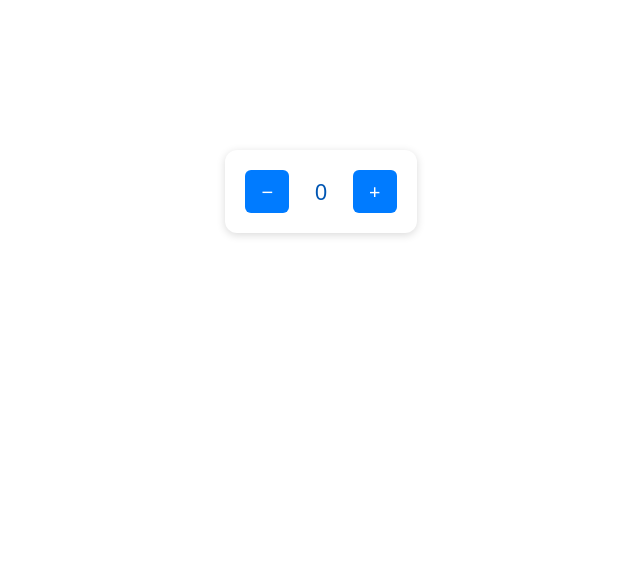
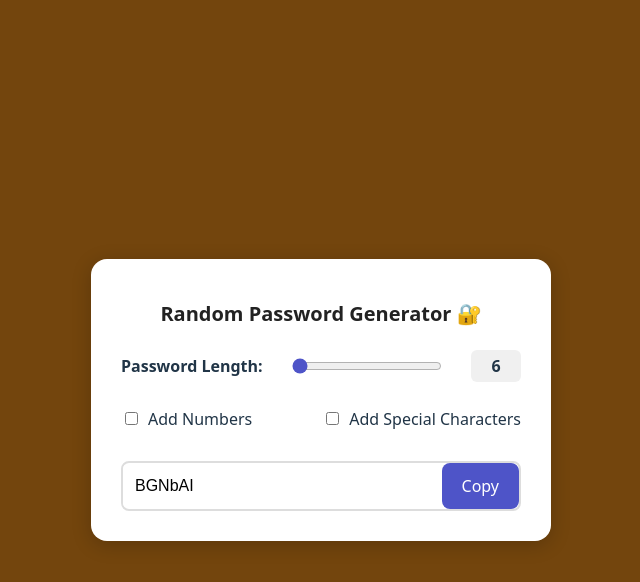
Before and after one commit to Soumalya-git-repo/react01, a React (Vite) app: page / in a window 1280 px wide. Shown: the top 582 px of the page, without its empty margins (319-959 px from the left). Built offline with nearby package versions, Linux system fonts and the light colour scheme.

Commit message:
password generator create

```diff
--- a/src/App.css
+++ b/src/App.css
@@ -33,3 +33,120 @@
       display: inline-block;
       color: #0056b3;
     }
+
+
+
+.passwordGenarator{
+  height: 100vh;
+  padding: 0 15px;
+  display: flex;
+  justify-content: center;
+  align-items: center;
+  background: #73450d;
+}
+.passbox {
+  background: #fff;
+  padding: 30px;
+  border-radius: 16px;
+  box-shadow: 0 4px 20px rgba(0,0,0,0.2);
+  width: 400px;
+  max-width: 90%;
+  text-align: center;
+}
+
+h1 {
+  margin-bottom: 25px;
+  font-size: 20px;
+  color: #222;
+}
+
+/* Range field */
+.field {
+  display: flex;
+  align-items: center;
+  justify-content: space-between;
+  margin-bottom: 20px;
+}
+
+.field label {
+  font-weight: bold;
+}
+
+.field input[type="range"] {
+  width: 150px;
+  accent-color: #4e54c8;
+}
+
+.field .range-value {
+  font-weight: bold;
+  background: #f0f0f0;
+  padding: 4px 10px;
+  border-radius: 6px;
+  min-width: 30px;
+}
+
+/* Checkbox options */
+.options {
+  display: flex;
+  flex-direction: row;
+  align-items: flex-start;
+  justify-content: space-between;
+  margin-bottom: 25px;
+}
+
+.checkbox {
+  margin: 5px 0;
+  font-size: 16px;
+  cursor: pointer;
+}
+
+.checkbox input {
+  margin-right: 10px;
+  accent-color: #4e54c8;
+}
+
+/* Password field */
+.password-field {
+  display: flex;
+  align-items: center;
+  border: 2px solid #ddd;
+  border-radius: 8px;
+  overflow: hidden;
+}
+
+.password-field input {
+  flex: 1;
+  padding: 12px;
+  font-size: 16px;
+  border: none;
+  outline: none;
+}
+
+.copy-btn {
+  background: #4e54c8;
+  color: #fff;
+  padding: 12px 20px;
+  font-size: 16px;
+  border: none;
+  cursor: pointer;
+  transition: background 0.3s;
+}
+
+.copy-btn:hover {
+  background: #3e43a2;
+}
+
+/* Responsive */
+@media (max-width: 400px) {
+  .field {
+    flex-direction: column;
+    align-items: flex-start;
+    gap: 10px;
+  }
+  .password-field {
+    flex-direction: column;
+  }
+  .copy-btn {
+    width: 100%;
+  }
+}
--- a/src/App.jsx
+++ b/src/App.jsx
@@ -1,30 +1,15 @@
-import { useState } from 'react'
 import './App.css'
+import Counter from './components/Counter'
+import PasswordGenarator from './components/PasswordGenarator'
 
 function App() {
-  let [count, setCount] = useState(0)
-
-  const addValue = () => {
-    if (count < 15) {
-      setCount(count + 1)
-    }
-  }
-
-  const delValue = () => {
-    if (count > 0) {
-      setCount(count - 1)
-    }
-  }
-
   return (
     <>
-      <div className="counterHolder">
-        <div className="counter">
-          <button onClick={delValue} >−</button>
-          <span>{count}</span>
-          <button onClick={addValue}>+</button>
-        </div>
-      </div>
+
+      {/* <Counter /> */}
+      <PasswordGenarator />
+
+
     </>
   )
 }
--- /dev/null
+++ b/src/components/Counter.jsx
@@ -0,0 +1,30 @@
+import { useState } from 'react'
+
+const Counter = () => {
+
+let [count, setCount] = useState(0)
+
+  const addValue = () => {
+    if (count < 15) {
+      setCount(count + 1)
+    }
+  }
+
+  const delValue = () => {
+    if (count > 0) {
+      setCount(count - 1)
+    }
+  }
+
+    return (
+        <div className="counterHolder">
+        <div className="counter">
+          <button onClick={delValue} >−</button>
+          <span>{count}</span>
+          <button onClick={addValue}>+</button>
+        </div>
+      </div>
+    );
+};
+
+export default Counter;
--- /dev/null
+++ b/src/components/PasswordGenarator.jsx
@@ -0,0 +1,106 @@
+import { useCallback, useState, useEffect, useRef } from "react";
+
+const PasswordGenarator = () => {
+
+    const [length, setlength] = useState(6)
+    const [numberAllowed, setnumberAllowed] = useState(false)
+    const [charAllowed, setcharAllowed] = useState(false)
+    const [password, setpassword] = useState("")
+    const passwordRef = useRef(null);
+
+    const PasswordGenarator = useCallback(() => {
+
+        // let password = ""
+        let chars = "abcdefghijklmnopqrstuvwxyzABCDEFGHIJKLMNOPQRSTUVWXYZ"
+        let numbers = "0123456789"
+        let specialChars = "!@#$%^&*()_+~`|}{[]:;?><,./-="
+
+        if (numberAllowed) chars += numbers
+        if (charAllowed) chars += specialChars
+
+        // for (let i = 0; i < length; i++) {
+        //     let randomNumber = Math.floor(Math.random() * chars.length + 1)
+        //     pass = chars.charAt(randomNumber)
+        // }
+        let pass = Array.from({ length }, () =>
+            chars.charAt(Math.floor(Math.random() * chars.length))
+        ).join('');
+
+        setpassword(pass)
+
+    }, [length, numberAllowed, charAllowed, setpassword])
+
+    useEffect(() => {
+        PasswordGenarator();
+    }, [PasswordGenarator]);
+
+    // Select and copy password
+    const handleCopy = () => {
+        if (passwordRef.current) {
+            passwordRef.current.select();
+            navigator.clipboard.writeText(password);
+        }
+    };
+
+
+
+    return (
+
+        <div className="passwordGenarator">
+        <div className="passbox">
+            <h1>Random Password Generator 🔐</h1>
+
+            {/* Password Length  */}
+            <div className="field">
+                <label htmlFor="length">Password Length:</label>
+                <input
+                    type="range"
+                    id="length"
+                    name="length"
+                    min="6"
+                    max="16"
+                    value={length}
+                    onChange={e => setlength(Number(e.target.value))}
+                />
+                <span className="range-value">{length}</span>
+            </div>
+
+            {/* Options */}
+            <div className="options">
+                <label className="checkbox">
+                    <input
+                        type="checkbox"
+                        name="numbers"
+                        checked={numberAllowed}
+                        onChange={e => setnumberAllowed(e.target.checked)}
+                    />
+                    Add Numbers
+                </label>
+                <label className="checkbox">
+                    <input
+                        type="checkbox"
+                        name="special"
+                        checked={charAllowed}
+                        onChange={e => setcharAllowed(e.target.checked)}
+                    />
+                    Add Special Characters
+                </label>
+            </div>
+
+            {/* Generated Password Field */}
+            <div className="password-field">
+                <input
+                    type="text"
+                    value={password}
+                    placeholder="Generated Password"
+                    readOnly
+                    ref={passwordRef}
+                />
+                <button className="copy-btn" onClick={handleCopy}>Copy</button>
+            </div>
+        </div>
+        </div>
+    );
+};
+
+export default PasswordGenarator;
--- a/src/index.css
+++ b/src/index.css
@@ -24,7 +24,7 @@ a:hover {
 
 body {
   margin: 0;
-  min-height: 100vh;
+  /* min-height: 100vh; */
 }
 
 h1 {
```
